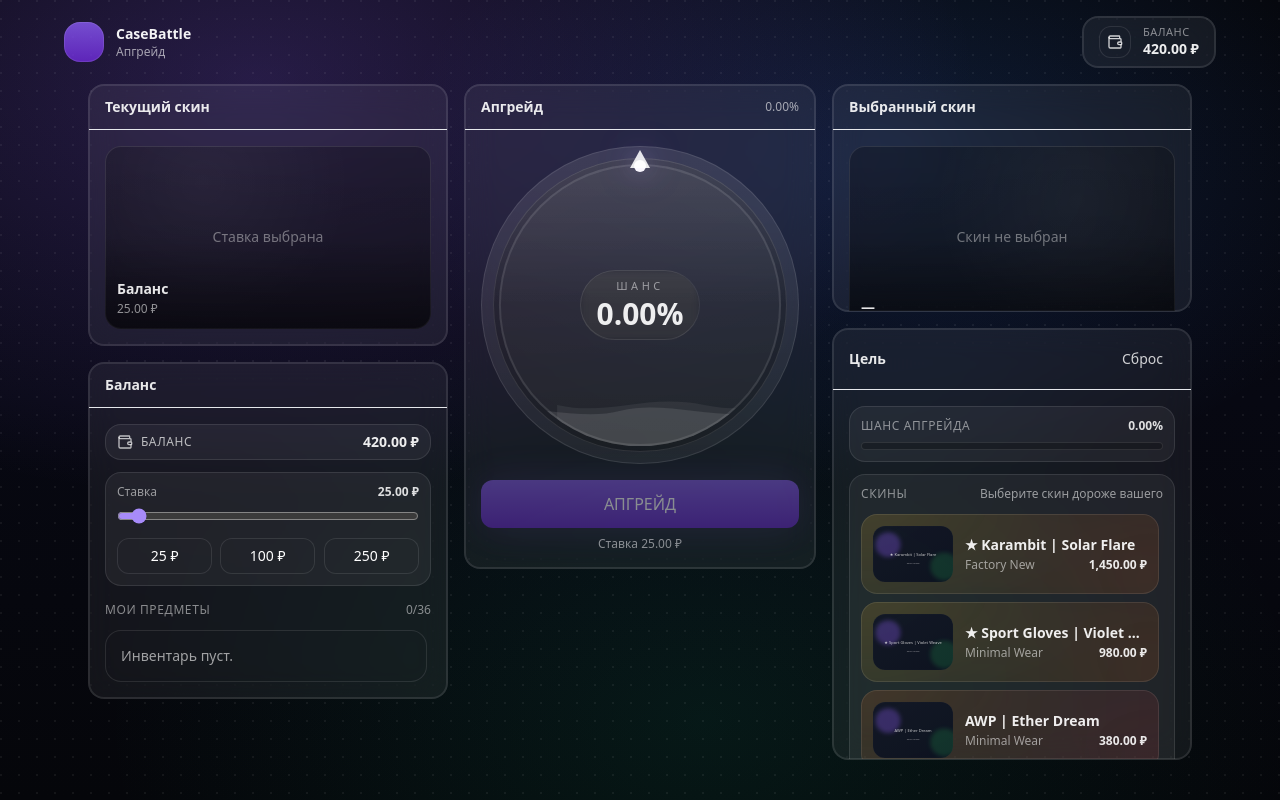
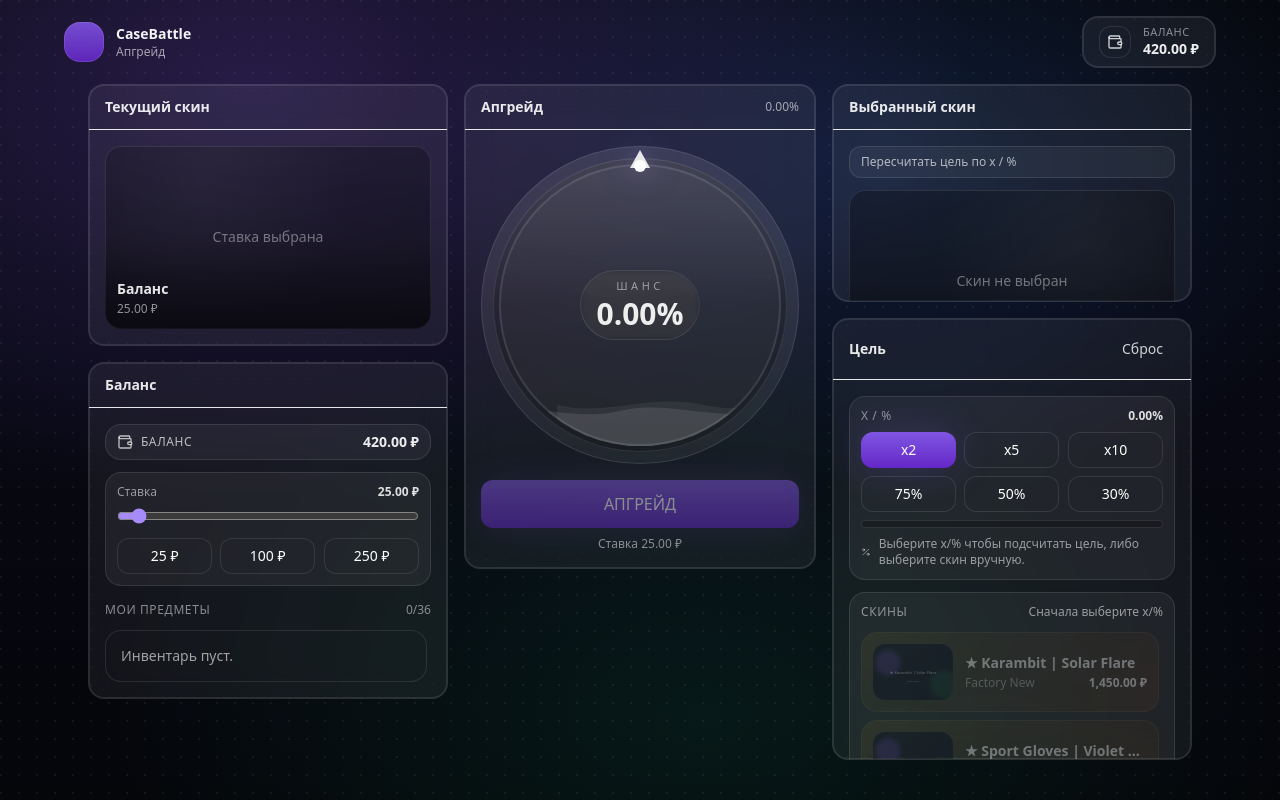
Before and after one commit to ivantodosiks-png/Case-Battle, a Next.js app: page / in a window 1280 px wide. Both pictures are taken after a click on the button "25 ₽". Built offline with nearby package versions, Linux system fonts and the light colour scheme.

Commit message:
Enhance upgrade components: add multiplier selection and target recalculation features in UpgradeControls and TargetPreview, improve store logic for managing target skin pricing and readiness, and refine UI elements for better user interaction and clarity.

```diff
--- a/src/components/upgrade/target-preview.tsx
+++ b/src/components/upgrade/target-preview.tsx
@@ -8,6 +8,8 @@ import { useUpgradeStore } from "@/store/use-upgrade-store";
 
 export function TargetPreview() {
   const targetSkinId = useUpgradeStore((s) => s.targetSkinId);
+  const bet = useUpgradeStore((s) => s.bet);
+  const recomputeTarget = useUpgradeStore((s) => s.recomputeTarget);
   const skin = targetSkinId ? SKIN_BY_ID.get(targetSkinId) : undefined;
 
   return (
@@ -16,6 +18,16 @@ export function TargetPreview() {
         <CardTitle>Выбранный скин</CardTitle>
       </CardHeader>
       <CardContent>
+        {bet ? (
+          <div className="mb-3">
+            <button
+              className="w-full rounded-xl bg-white/5 px-3 py-2 text-left text-xs text-white/65 ring-soft hover:bg-white/6"
+              onClick={() => recomputeTarget()}
+            >
+              Пересчитать цель по x / %
+            </button>
+          </div>
+        ) : null}
         <div className="relative aspect-[16/9] w-full overflow-hidden rounded-2xl bg-black/25 ring-soft">
           <div
             className="absolute inset-0 opacity-70"
--- a/src/components/upgrade/upgrade-controls.tsx
+++ b/src/components/upgrade/upgrade-controls.tsx
@@ -1,6 +1,7 @@
 "use client";
 
 import { useMemo } from "react";
+import { Percent } from "lucide-react";
 import { toast } from "sonner";
 import { Card, CardContent, CardHeader, CardTitle } from "@/components/ui/card";
 import { Button } from "@/components/ui/button";
@@ -16,8 +17,12 @@ export function UpgradeControls() {
   const bet = useUpgradeStore((s) => s.bet);
   const clearBet = useUpgradeStore((s) => s.clearBet);
   const targetSkinId = useUpgradeStore((s) => s.targetSkinId);
+  const multiplier = useUpgradeStore((s) => s.multiplier);
+  const setMultiplier = useUpgradeStore((s) => s.setMultiplier);
+  const targetReady = useUpgradeStore((s) => s.targetReady);
   const catalog = useUpgradeStore((s) => s.catalog);
   const setTargetSkinId = useUpgradeStore((s) => s.setTargetSkinId);
+  const setTargetFromSkinPrice = useUpgradeStore((s) => s.setTargetFromSkinPrice);
 
   const stakeValue = useMemo(() => {
     if (!bet) return 0;
@@ -46,21 +51,54 @@ export function UpgradeControls() {
       <CardContent className="space-y-3">
         <div className="rounded-2xl bg-white/5 p-3 ring-soft">
           <div className="flex items-center justify-between">
-            <div className="text-xs uppercase tracking-wider text-white/50">Шанс апгрейда</div>
-            <div className="text-xs font-semibold text-white/85">{chancePct.toFixed(2)}%</div>
+            <div className="text-xs uppercase tracking-wider text-white/50">x / %</div>
+            <div className="text-xs text-white/60">
+              <span className="font-semibold text-white/85">{chancePct.toFixed(2)}%</span>
+            </div>
           </div>
+
+          <div className="mt-2 grid grid-cols-3 gap-2">
+            <Button size="sm" variant={Number(multiplier) === 2 ? "primary" : "secondary"} onClick={() => setMultiplier(2)} disabled={!bet}>
+              x2
+            </Button>
+            <Button size="sm" variant={Number(multiplier) === 5 ? "primary" : "secondary"} onClick={() => setMultiplier(5)} disabled={!bet}>
+              x5
+            </Button>
+            <Button size="sm" variant={Number(multiplier) === 10 ? "primary" : "secondary"} onClick={() => setMultiplier(10)} disabled={!bet}>
+              x10
+            </Button>
+          </div>
+
+          <div className="mt-2 grid grid-cols-3 gap-2">
+            <Button size="sm" variant={Math.round(chancePct) === 75 ? "primary" : "secondary"} onClick={() => setMultiplier(1 / 0.75)} disabled={!bet}>
+              75%
+            </Button>
+            <Button size="sm" variant={Math.round(chancePct) === 50 ? "primary" : "secondary"} onClick={() => setMultiplier(2)} disabled={!bet}>
+              50%
+            </Button>
+            <Button size="sm" variant={Math.round(chancePct) === 30 ? "primary" : "secondary"} onClick={() => setMultiplier(1 / 0.3)} disabled={!bet}>
+              30%
+            </Button>
+          </div>
+
           <div className="mt-2 h-2 overflow-hidden rounded-full bg-black/25 ring-soft">
             <div
               className="h-full bg-gradient-to-r from-emerald-400/70 via-sky-400/55 to-violet-400/70"
               style={{ width: `${clamp(chancePct, 0, 100)}%` }}
             />
           </div>
+
+          <div className="mt-2 flex items-center gap-2 text-xs text-white/55">
+            <Percent className="h-3.5 w-3.5" /> Выберите x/% чтобы подсчитать цель, либо выберите скин вручную.
+          </div>
         </div>
 
         <div className="rounded-2xl bg-white/5 p-3 ring-soft">
           <div className="flex items-center justify-between">
             <div className="text-xs uppercase tracking-wider text-white/50">Скины</div>
-            <div className="text-xs text-white/55">{bet ? "Выберите скин дороже вашего" : "Сначала выберите текущий скин"}</div>
+            <div className="text-xs text-white/55">
+              {!bet ? "Сначала выберите текущий скин" : targetReady ? "Выберите скин дороже вашего" : "Сначала выберите x/%"}
+            </div>
           </div>
           <div className="mt-3 grid max-h-[calc(100vh-520px)] min-h-[220px] grid-cols-1 gap-2 overflow-auto pr-1">
             {catalog
@@ -70,7 +108,7 @@ export function UpgradeControls() {
                 <div
                   key={skin.id}
                   className={
-                    !bet
+                    !bet || !targetReady
                       ? "pointer-events-none opacity-40"
                       : skin.price <= stakeValue
                         ? "pointer-events-none opacity-30"
@@ -78,8 +116,10 @@ export function UpgradeControls() {
                   }
                   onClick={() => {
                     if (!bet) return toast.error("Выберите текущий скин");
+                    if (!targetReady) return;
                     if (skin.price <= stakeValue) return;
                     setTargetSkinId(skin.id);
+                    setTargetFromSkinPrice(skin.price);
                   }}
                 >
                   <SkinCard skin={skin} selected={skin.id === targetSkinId} />
--- a/src/store/use-upgrade-store.ts
+++ b/src/store/use-upgrade-store.ts
@@ -25,7 +25,9 @@ type UpgradeState = {
   balance: number;
   inventory: InventoryItem[];
   bet: Bet | null;
+  multiplier: number;
   targetSkinId: string | null;
+  targetReady: boolean;
   lastBonusAt: number;
   spinning: boolean;
   lastResult: UpgradeResponse | null;
@@ -37,7 +39,10 @@ type UpgradeState = {
   addTestSkins: (count?: number) => void;
   selectBetSkin: (instanceId: string) => void;
   setBetBalance: (amount: number) => void;
+  setMultiplier: (m: number) => void;
+  recomputeTarget: () => void;
   setTargetSkinId: (skinId: string | null) => void;
+  setTargetFromSkinPrice: (targetPrice: number) => void;
   grantBonus: () => boolean;
   clearBet: () => void;
   performUpgrade: () => Promise<UpgradeResponse | null>;
@@ -62,7 +67,9 @@ export const useUpgradeStore = create<UpgradeState>()(
       balance: 420.0,
       inventory: [],
       bet: null,
+      multiplier: 2,
       targetSkinId: null,
+      targetReady: false,
       lastBonusAt: 0,
       spinning: false,
       lastResult: null,
@@ -87,16 +94,65 @@ export const useUpgradeStore = create<UpgradeState>()(
         set(() => ({
           bet: { type: "skin", skinInstanceId: instanceId },
           targetSkinId: null,
+          targetReady: false,
         })),
       setBetBalance: (amount) =>
         set(() => ({
           bet: { type: "balance", amount: clamp(amount, 1, 100000) },
           targetSkinId: null,
+          targetReady: false,
         })),
+      setMultiplier: (m) => {
+        const next = clamp(Number(m), 1.1, 20);
+        set(() => ({ multiplier: next, targetReady: true }));
+        get().recomputeTarget();
+      },
+      recomputeTarget: () => {
+        const s = get();
+        if (!s.bet || !s.targetReady) {
+          set(() => ({ targetSkinId: null }));
+          return;
+        }
+
+        const stakeValue =
+          s.bet.type === "balance"
+            ? s.bet.amount
+            : SKIN_BY_ID.get(s.bet.skinInstanceId.split("::")[1])?.price ?? 0;
+
+        if (!stakeValue) {
+          set(() => ({ targetSkinId: null }));
+          return;
+        }
+
+        const targetValue = Math.round(stakeValue * Number(s.multiplier) * 100) / 100;
+
+        const candidates = Array.from(SKIN_BY_ID.values()).filter((skin) => skin.price > stakeValue);
+        const close = candidates
+          .filter((skin) => skin.price <= targetValue * 1.08)
+          .sort((a, b) => Math.abs(targetValue - a.price) - Math.abs(targetValue - b.price))[0];
+        const fallback = candidates.sort((a, b) => a.price - b.price)[0];
+
+        set(() => ({ targetSkinId: (close ?? fallback)?.id ?? null }));
+      },
       setTargetSkinId: (skinId) =>
         set(() => ({
           targetSkinId: skinId,
+          targetReady: true,
         })),
+      setTargetFromSkinPrice: (targetPrice) => {
+        const s = get();
+        if (!s.bet) return;
+        const stake =
+          s.bet.type === "balance"
+            ? s.bet.amount
+            : SKIN_BY_ID.get(s.bet.skinInstanceId.split("::")[1])?.price ?? 0;
+        const m = stake > 0 ? targetPrice / stake : 2;
+        set(() => ({
+          multiplier: clamp(m, 1.1, 20),
+          targetReady: true,
+        }));
+        get().recomputeTarget();
+      },
       grantBonus: () => {
         const s = get();
         const nowTs = now();
@@ -108,7 +164,7 @@ export const useUpgradeStore = create<UpgradeState>()(
         }));
         return true;
       },
-      clearBet: () => set(() => ({ bet: null, targetSkinId: null })),
+      clearBet: () => set(() => ({ bet: null, targetSkinId: null, targetReady: false })),
 
       performUpgrade: async () => {
         const s = get();
@@ -184,6 +240,7 @@ export const useUpgradeStore = create<UpgradeState>()(
           spinning: false,
           bet: null,
           targetSkinId: null,
+          targetReady: false,
           recent: [recentItem, ...st.recent].slice(0, 18),
           fakeOnline: clamp(st.fakeOnline + (Math.random() < 0.5 ? -1 : 1) * (1 + Math.floor(Math.random() * 4)), 980, 3920),
           fakeJackpot: Math.round((st.fakeJackpot + (Math.random() < 0.6 ? 1 : -1) * (40 + Math.floor(Math.random() * 220))) * 1),
```
